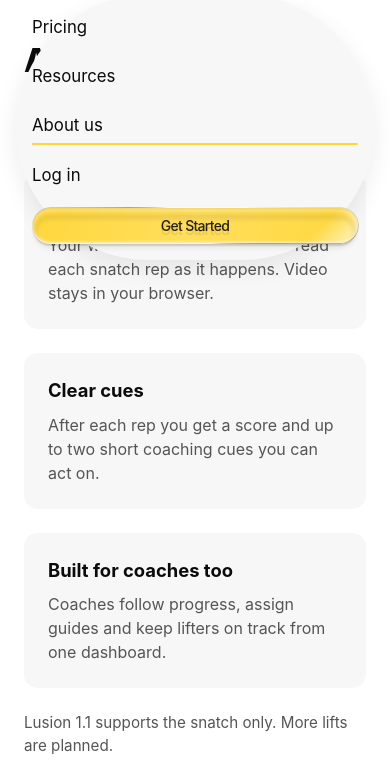
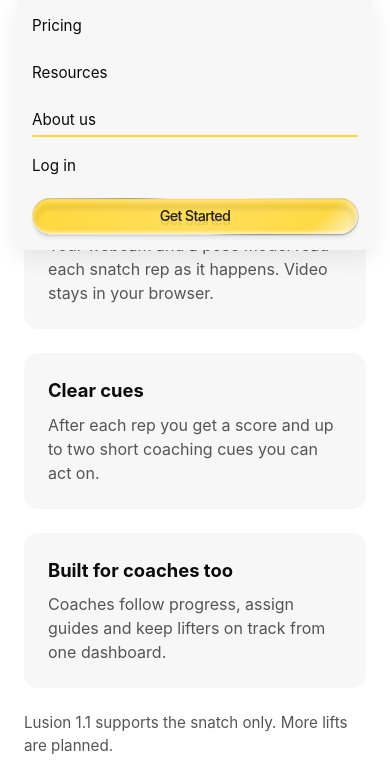
Before and after one commit to nethsarag/lusion-1.1, a website built with Vite: page about.html in a window 390 px wide. Both pictures are taken after a click on the element "Menu". Shown: the part 69-844 px from the top of the page. Built offline with nearby package versions, Linux system fonts and the light colour scheme.

Commit message:
Navigation Bar Fix

```diff
--- a/src/styles/navbar.css
+++ b/src/styles/navbar.css
@@ -13,7 +13,7 @@
 .nav-inner {
   max-width: 1120px;
   margin: 0 auto;
-  padding: 20px var(--space-4);
+  padding: 12px var(--space-4);
   display: flex;
   align-items: center;
   justify-content: center;
@@ -29,11 +29,11 @@
   display: flex;
   align-items: center;
   justify-content: space-between;
-  gap: 20px;
-  width: 100%;
+  gap: 32px;
+  width: auto; /* hug the content instead of stretching across the page */
   list-style: none;
   margin: 0;
-  padding: 12px 16px 12px 48px;
+  padding: 6px 6px 6px 28px;
   background: var(--color-nav-pill);
   border-radius: 999px;
 }
@@ -41,8 +41,8 @@
 .nav-links a:not(.glass-button) {
   position: relative;
   display: inline-block;
-  padding: 6px 0;
-  font-size: 1.05rem;
+  padding: 4px 0;
+  font-size: 0.95rem;
   text-decoration: none;
   color: var(--color-ink);
 }
@@ -68,6 +68,10 @@
   transform-origin: left center;
 }
 
+/* Compact CTA so the pill stays slim */
+.nav-links .glass-button { font-size: 0.9rem; line-height: 1.25rem; }
+.nav-links .glass-button-text { padding: 0.5rem 1.1rem; }
+
 /* The CTA is a glass button (see src/glass-button.js); it keeps the brand yellow */
 .nav-links .nav-cta { background-color: var(--color-accent); color: var(--color-accent-ink); }
 
@@ -91,7 +95,7 @@
   .nav-inner { padding: 14px var(--space-3); }
   .nav-inner { justify-content: space-between; }
   .nav-brand { display: inline-flex; }
-  .nav-links { width: auto; justify-content: flex-start; }
+  .nav-links { justify-content: flex-start; }
   .nav-toggle:not(.glass-button) { display: inline-block; }
   .glass-button-wrap:has(> .nav-toggle) { display: inline-block; }
   .nav-links {
@@ -103,6 +107,8 @@
     flex-direction: column;
     align-items: stretch;
     gap: 0;
+    width: auto;
+    border-radius: var(--radius-m);
     padding: var(--space-2) var(--space-3) var(--space-3);
     box-shadow: 0 8px 24px rgba(0, 0, 0, 0.08);
   }
@@ -111,4 +117,5 @@
   .nav-links a:not(.nav-cta)::after { bottom: 6px; }
   .nav-links .glass-button-wrap { display: block; margin-top: var(--space-2); }
   .nav-links .glass-button { display: block; width: 100%; text-align: center; }
+  .nav-links .glass-button-text { padding: 0.75rem 1.25rem; }
 }
```
